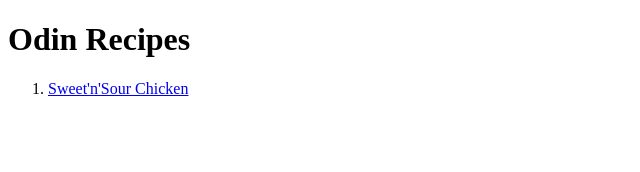
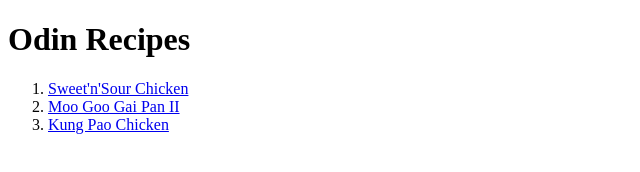
Before and after one commit to Zgombe/odin-recipes, a plain HTML site: page index.html in a window 1280 px wide. Shown: the whole page, without its empty margins (0-640 px from the left). Drawn offline with Linux system fonts and the light colour scheme.

Commit message:
All 3 recipes added

```diff
--- a/index.html
+++ b/index.html
@@ -8,6 +8,8 @@
         <h1>Odin Recipes</h1>
         <ol>
             <li><a href="recipes/sweet-sour-chicken.html">Sweet'n'Sour Chicken</a></li>
+            <li><a href="recipes/moo-goo-gai.html">Moo Goo Gai Pan II</a></li>
+            <li><a href="recipes/kung-pao-chicken.html">Kung Pao Chicken</a></li>
         </ol>
     </body>
 
```
